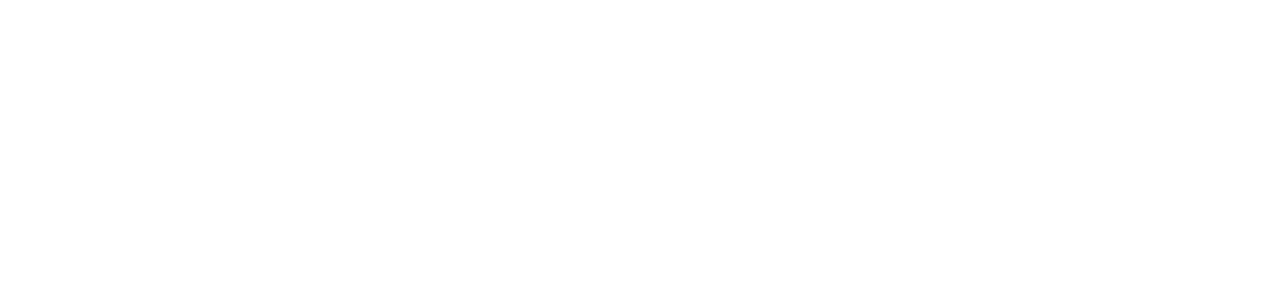
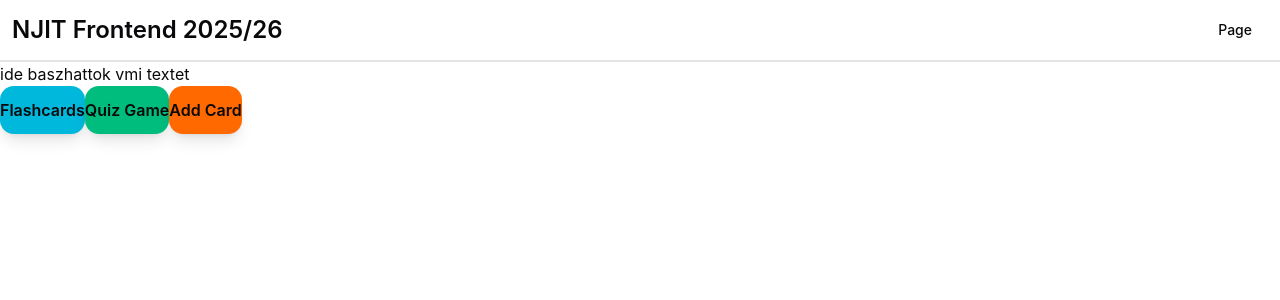
Before and after one commit to adamjanos06/QuizSite, a Vue app in the folder frontend/: page /board/1 in a window 1280 px wide. Before the commit this address had no page. Shown: the top 300 px of the page. Built offline with nearby package versions, Linux system fonts and the light colour scheme; what @formkit/vue would draw is missing.

Commit message:
boards now lead to boardindex

```diff
--- /dev/null
+++ b/frontend/src/pages/board.vue
@@ -0,0 +1,40 @@
+<script setup>
+import BaseLayout from '@layouts/BaseLayout.vue'
+import { useRoute } from 'vue-router'
+
+const route = useRoute()
+const boardId = route.params.boardId
+
+function goTo(path) {
+  if (!boardId) return
+  window.location.href = `http://quiztopia.bohoc.quizgame/${path}/${boardId}`
+}
+</script>
+
+<template>
+  <BaseLayout>
+    <h1>ide baszhattok vmi textet</h1>
+    <div>
+      <button
+        @click="goTo('flashcards')"
+        class="py-3 bg-cyan-500 hover:bg-cyan-600 rounded-xl font-semibold shadow-lg transition"
+      >
+        Flashcards
+      </button>
+
+      <button
+        @click="goTo('quiz')"
+        class="py-3 bg-emerald-500 hover:bg-emerald-600 rounded-xl font-semibold shadow-lg transition"
+      >
+        Quiz Game
+      </button>
+
+      <button
+        @click="goTo('add-card')"
+        class="py-3 bg-orange-500 hover:bg-orange-600 rounded-xl font-semibold shadow-lg transition"
+      >
+        Add Card
+      </button>
+    </div>
+  </BaseLayout>
+</template>
--- a/frontend/src/pages/index.vue
+++ b/frontend/src/pages/index.vue
@@ -33,16 +33,12 @@ function setupInfinite() {
   const cards = container.querySelectorAll('.carousel-card')
   if (cards.length < 2) return
 
-  // measure full step (card width + gap) by difference of offsetLeft of first two cards
   const step = Math.abs(cards[1].offsetLeft - cards[0].offsetLeft) || cards[0].offsetWidth
   const oneCopyWidth = n * step
 
-  // start in the middle (the "original" copy)
   container.scrollLeft = oneCopyWidth
 
-  // scroll listener: when we pass either end, shift by oneCopyWidth to keep user in the middle copy
   onScrollHandler = () => {
-    // small tolerance to avoid float precision issues
     if (container.scrollLeft <= 0) {
       container.scrollLeft += oneCopyWidth
     } else if (container.scrollLeft >= oneCopyWidth * 2 - 1) {
@@ -56,6 +52,10 @@ function setupInfinite() {
 const scrollAmount = 300
 const scrollLeft = () => scrollContainer.value?.scrollBy({ left: -scrollAmount, behavior: 'smooth' })
 const scrollRight = () => scrollContainer.value?.scrollBy({ left: scrollAmount, behavior: 'smooth' })
+
+function openBoard(boardId) {
+  window.location.href = `http://quiztopia.bohoc.quizgame/board/${boardId}`
+}
 </script>
 
 <template>
@@ -82,6 +82,7 @@ const scrollRight = () => scrollContainer.value?.scrollBy({ left: scrollAmount,
                 :style="board.imgURL
                   ? { backgroundImage: `url(${board.imgURL})`, backgroundSize: 'cover', backgroundPosition: 'center' }
                   : { backgroundColor: board.color || '#666' }"
+                @click="openBoard(board.id)"
               >
                 <div v-if="board.imgURL" class="absolute inset-0 rounded-lg" style="background: rgba(0,0,0,0.3)"></div>
                 <h3 class="z-10 text-center drop-shadow-[0_2px_4px_rgba(0,0,0,0.8)]">{{ board.title }}</h3>
@@ -94,6 +95,7 @@ const scrollRight = () => scrollContainer.value?.scrollBy({ left: scrollAmount,
                 :style="board.imgURL
                   ? { backgroundImage: `url(${board.imgURL})`, backgroundSize: 'cover', backgroundPosition: 'center' }
                   : { backgroundColor: board.color || '#666' }"
+                @click="openBoard(board.id)"
               >
                 <div v-if="board.imgURL" class="absolute inset-0 rounded-lg" style="background: rgba(0,0,0,0.3)"></div>
                 <h3 class="z-10 text-center drop-shadow-[0_2px_4px_rgba(0,0,0,0.8)]">{{ board.title }}</h3>
@@ -106,6 +108,7 @@ const scrollRight = () => scrollContainer.value?.scrollBy({ left: scrollAmount,
                 :style="board.imgURL
                   ? { backgroundImage: `url(${board.imgURL})`, backgroundSize: 'cover', backgroundPosition: 'center' }
                   : { backgroundColor: board.color || '#666' }"
+                @click="openBoard(board.id)"
               >
                 <div v-if="board.imgURL" class="absolute inset-0 rounded-lg" style="background: rgba(0,0,0,0.3)"></div>
                 <h3 class="z-10 text-center drop-shadow-[0_2px_4px_rgba(0,0,0,0.8)]">{{ board.title }}</h3>
--- a/frontend/src/router/index.js
+++ b/frontend/src/router/index.js
@@ -16,7 +16,10 @@ export const router = createRouter({
     {
       path: '/add-card/:boardId',
       name: 'add-card',
-      component: () => import('@/pages/add-card.vue')
+      component: () => import('@/pages/add-card.vue'),
+      meta:{
+        title:"Új kártya"
+      }
     },
     {
       path:"/",
@@ -25,6 +28,14 @@ export const router = createRouter({
       meta:{
         title:"Quiztopia Index"
       }
+    },
+    {
+      path: '/board/:boardId',
+      name: 'board',
+      component: () => import('@/pages/board.vue'),
+      meta:{
+        title:"Board index"
+      }
     }
   ]
 })
```
